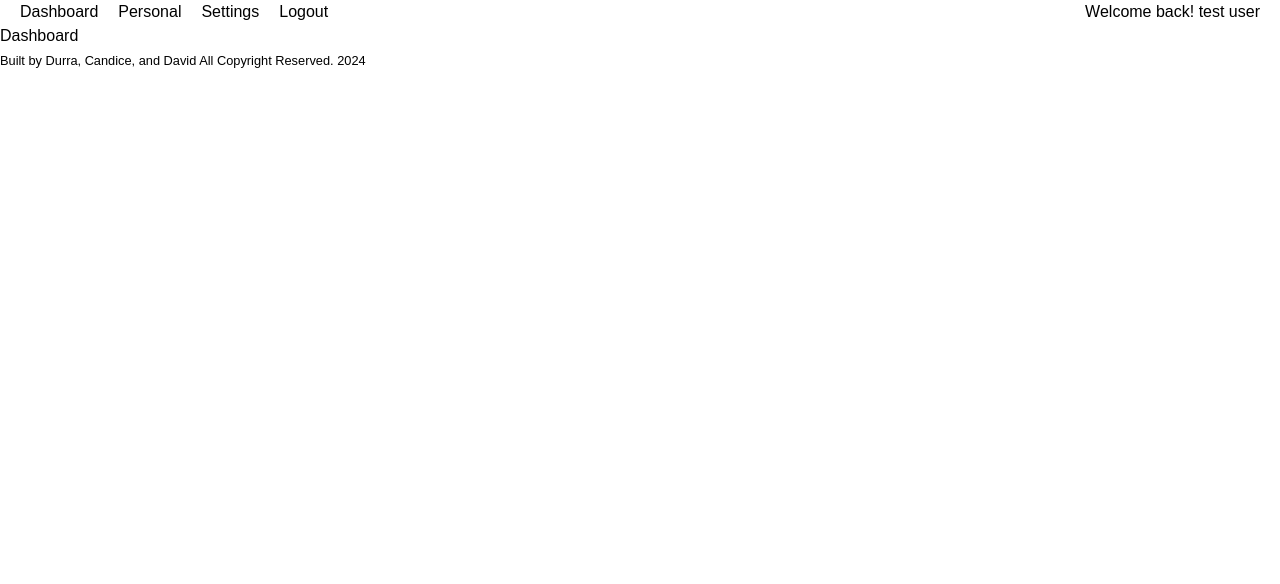
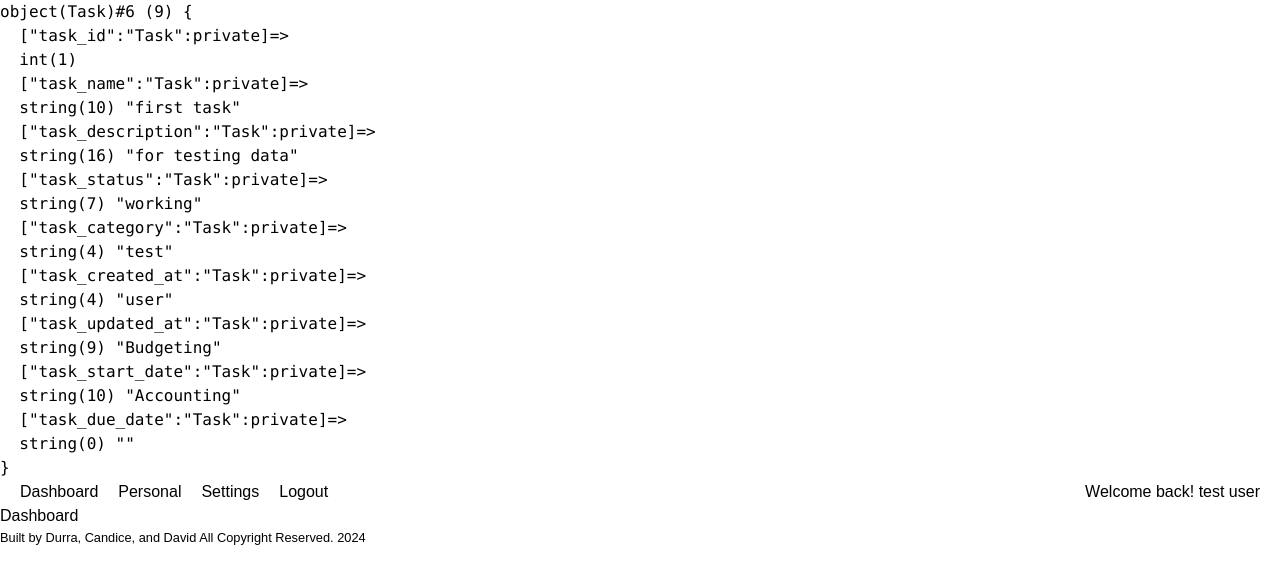
Before and after one commit to koloyyee/killTasks, a PHP site: page /private/dashboard.php in a window 1280 px wide. Shown: the top 584 px of the page. Run offline with PHP 8.4, Linux system fonts and the light colour scheme; a user stored in the database is signed in; data comes from the database, SQL or seed files in the repository; some libraries are stand-ins or nearby versions.

Commit message:
feat: task update, retrieve done

```diff
--- /dev/null
+++ b/model/task.php
@@ -0,0 +1,63 @@
+<?php
+class Task
+{
+  private int $task_id;
+  private string $task_name;
+  private string $task_description;
+  private string $task_status;
+  private string $task_category;
+  private string $task_created_at;
+  private string $task_updated_at;
+  private string  $task_start_date;
+  private string $task_due_date;
+
+  function __construct(int $task_id, string $task_name, string $task_description, string $task_status, string $task_category, string $task_created_at, string $task_updated_at, string $task_start_date, string  $task_due_date)
+  {
+    $this->task_id = $task_id;
+    $this->task_name = $task_name;
+    $this->task_description = $task_description;
+    $this->task_status = $task_status;
+    $this->task_category = $task_category;
+    $this->task_created_at = $task_created_at;
+    $this->task_updated_at = $task_updated_at;
+    $this->task_start_date = $task_start_date;
+    $this->task_due_date = $task_due_date;
+  }
+
+  public function get_task_id(): int
+  {
+    return $this->task_id;
+  }
+  public function get_task_name(): string
+  {
+    return $this->task_name;
+  }
+  public function get_task_description(): string
+  {
+    return $this->task_description;
+  }
+  public function get_task_status(): string
+  {
+    return $this->task_status;
+  }
+  public function get_task_category(): string
+  {
+    return $this->task_category;
+  }
+  public function get_task_created_at(): string
+  {
+    return $this->task_created_at;
+  }
+  public function get_task_updated_at(): string
+  {
+    return $this->task_updated_at;
+  }
+  public function get_task_start_date(): string
+  {
+    return $this->task_start_date;
+  }
+  public function get_task_due_date():string
+  {
+    return $this->task_due_date;
+  }
+}
--- a/private/dashboard.php
+++ b/private/dashboard.php
@@ -1,5 +1,6 @@
 <?php
 declare(strict_types=1);
+include("../service/task.php");
 include("../service/status.php");
 include("../service/category.php");
 include("../service/team.php");
@@ -9,8 +10,13 @@ $page_name = "Dashboard";
 
 $pdo = new PdoDao();
 $conn = $pdo->get_pdo();
-$service = new TeamService($conn);
-$result =  $service->get_team_with_members();
+$service = new TaskService($conn);
+  $service->update_task(1, 2);
+$result = $service->get_task_by_id(1);
+echo "<pre>";
+var_dump($result);
+echo "</pre>";
+
 ?>
 
 <?php include("../partials/header.php") ?>
--- a/service/task.php
+++ b/service/task.php
@@ -0,0 +1,136 @@
+<?php
+
+declare(strict_types=1);
+include("../model/task.php");
+
+class TaskService
+{
+  private PDO $pdo;
+
+  public function __construct(PDO $pdo)
+  {
+    $this->pdo = $pdo;
+  }
+  public function get_tasks()
+  {
+    $sql = "
+      SELECT
+      t.task_name, t.task_description,
+      s.status_name,
+      u.first_name, u.last_name,
+      c.category_name,
+      tm.team_name,
+      t.start_date, t.due_date,
+      t.created_at, t.updated_at
+
+      FROM task t
+      JOIN status s ON
+      s.status_id = t.status_id
+      JOIN user u ON
+      u.user_id = t.user_id
+      JOIN team tm ON
+      tm.team_id = t.team_id
+      JOIN category c ON
+      c.category_id = t.category_id;
+    ";
+    $statement = $this->pdo->prepare($sql);
+    $statement->execute();
+    $result =  $statement->fetchAll(PDO::FETCH_ASSOC);
+
+    $tasks = [];
+    if (!empty($result)) {
+      foreach ($result as $row) {
+        $task = new Task(
+          $row['task_id'],
+          $row['task_name'],
+          $row['task_description'],
+          $row['status_name'],
+          $row['first_name'],
+          $row['last_name'],
+          $row['category_name'],
+          $row['team_name'],
+          $row['start_date'],
+          $row['due_date'],
+          $row['created_at'],
+          $row['updated_at']
+        );
+        array_push($tasks, $task);
+      }
+      return $tasks;
+    }
+  }
+  public function get_task_by_id(int $task_id): Task
+  {
+    $sql = "
+      SELECT
+      t.task_id, t.task_name, t.task_description,
+      s.status_name,
+      u.first_name, u.last_name,
+      c.category_name,
+      tm.team_name,
+      t.start_date, t.due_date,
+      t.created_at, t.updated_at
+
+      FROM task t
+      JOIN status s ON
+      s.status_id = t.status_id
+      JOIN user u ON
+      u.user_id = t.user_id
+      JOIN team tm ON
+      tm.team_id = t.team_id
+      JOIN category c ON
+      c.category_id = t.category_id;
+
+      WHERE t.task_id = :task_id;
+    ";
+    try {
+
+      $stmt = $this->pdo->prepare($sql);
+      $stmt->bindParam(':task_id', $task_id, PDO::PARAM_INT);
+      $stmt->execute();
+      $result =  $stmt->fetch(PDO::FETCH_ASSOC);
+      if (!empty($result)) {
+        if ($result['start_date'] == null) {
+          $result['start_date'] = "";
+        }
+        if ($result['due_date'] == null) {
+          $result['due_date'] = "";
+        }
+        if ($result['updated_at'] == null) {
+          $result['updated_at'] = "";
+        }
+
+        return new Task(
+          $result['task_id'],
+          $result['task_name'],
+          $result['task_description'],
+          $result['status_name'],
+          $result['first_name'],
+          $result['last_name'],
+          $result['category_name'],
+          $result['team_name'],
+          $result['start_date'],
+          $result['due_date'],
+          $result['created_at'],
+          $result['updated_at']
+        );
+      }
+    } catch (PDOException $e) {
+      echo $e->getMessage();
+    }
+  }
+
+  function update_task(int $task_id, int $status_id)
+  {
+    try {
+
+      $sql = "UPDATE task SET status_id = :status_id WHERE task_id = :task_id";
+      $stmt = $this->pdo->prepare($sql);
+      $stmt->bindParam(':status_id', $status_id, PDO::PARAM_INT);
+      $stmt->bindParam(':task_id', $task_id, PDO::PARAM_INT);
+      $stmt->execute();
+    } catch (PDOException $e) {
+      echo $e->getMessage();
+    }
+  }
+}
```
